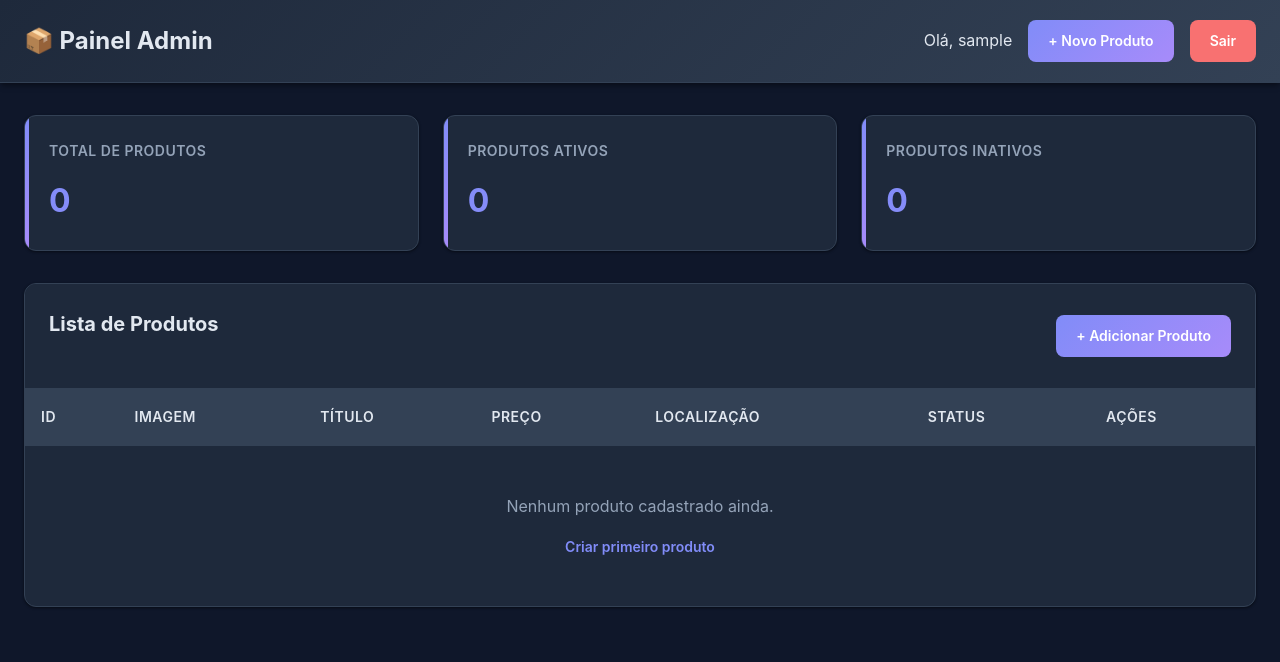
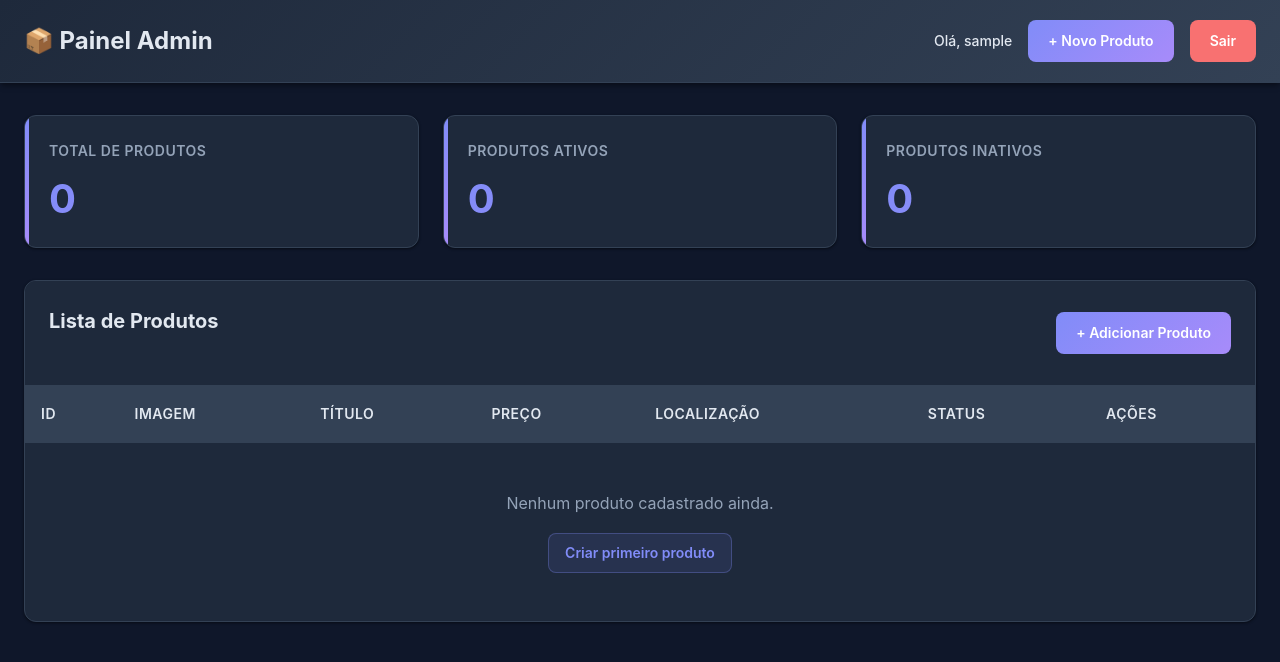
Before and after one commit to DexsDevelopers/olx_site, a PHP site: page /admin/index.php in a window 1280 px wide. Shown: the top 662 px of the page. Run offline with PHP 8.4, Linux system fonts and the light colour scheme; the visitor is signed in with stand-in values (Sample User, id 1); data that the repository does not hold is empty.

Commit message:
Enhance dark theme styling for admin index page

```diff
--- a/admin/assets/admin.css
+++ b/admin/assets/admin.css
@@ -78,6 +78,12 @@ body {
     align-items: center;
     gap: 1rem;
     flex-wrap: wrap;
+}
+
+.header-user span {
+    color: var(--text);
+    font-weight: 500;
+    font-size: 0.875rem;
 }
 
 /* Buttons */
@@ -225,12 +231,14 @@ body {
 }
 
 .stat-card .number {
-    font-size: 2rem;
+    font-size: 2.5rem;
     font-weight: 700;
     background: linear-gradient(135deg, var(--primary) 0%, var(--secondary) 100%);
     -webkit-background-clip: text;
     -webkit-text-fill-color: transparent;
     background-clip: text;
+    line-height: 1.2;
+    margin-top: 0.5rem;
 }
 
 /* Table Container */
@@ -285,6 +293,11 @@ td {
     border-bottom: 1px solid var(--border);
     font-size: 0.875rem;
     color: var(--text);
+}
+
+td strong {
+    color: var(--text);
+    font-weight: 600;
 }
 
 tbody tr {
@@ -452,6 +465,14 @@ img {
     object-fit: cover;
     border-radius: var(--radius-sm);
     border: 2px solid var(--border);
+    background: var(--dark-secondary);
+    transition: all 0.2s ease;
+}
+
+.product-image:hover {
+    border-color: var(--primary);
+    transform: scale(1.05);
+    box-shadow: 0 0 0 2px rgba(129, 140, 248, 0.2);
 }
 
 /* Responsive */
@@ -593,6 +614,7 @@ h2 {
 .empty-state p {
     margin-bottom: 1rem;
     font-size: 1rem;
+    color: var(--text-light);
 }
 
 .empty-state a {
@@ -600,11 +622,18 @@ h2 {
     text-decoration: none;
     font-weight: 600;
     transition: color 0.2s ease;
+    display: inline-block;
+    padding: 0.5rem 1rem;
+    background: rgba(129, 140, 248, 0.1);
+    border-radius: var(--radius-sm);
+    border: 1px solid rgba(129, 140, 248, 0.3);
 }
 
 .empty-state a:hover {
     color: var(--secondary);
-    text-decoration: underline;
+    background: rgba(167, 139, 250, 0.15);
+    border-color: rgba(167, 139, 250, 0.4);
+    transform: translateY(-2px);
 }
 
 /* Product Image */
```
